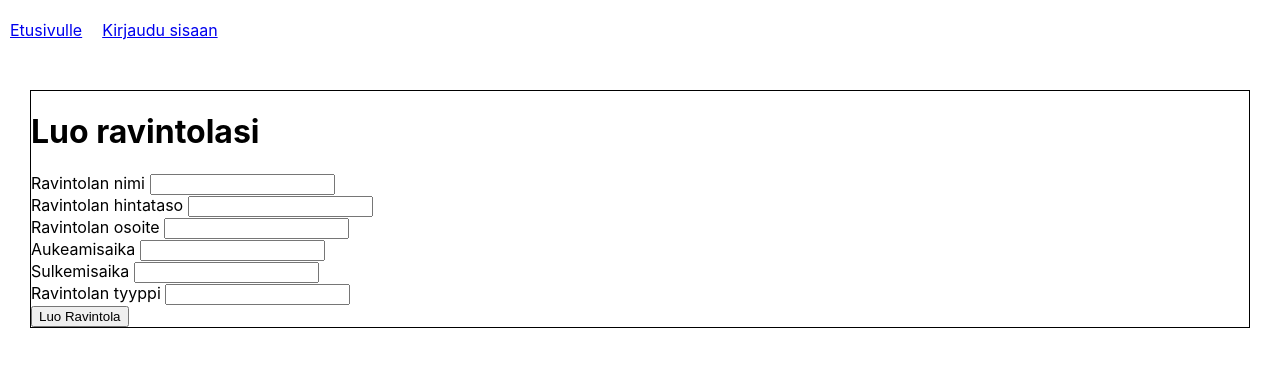
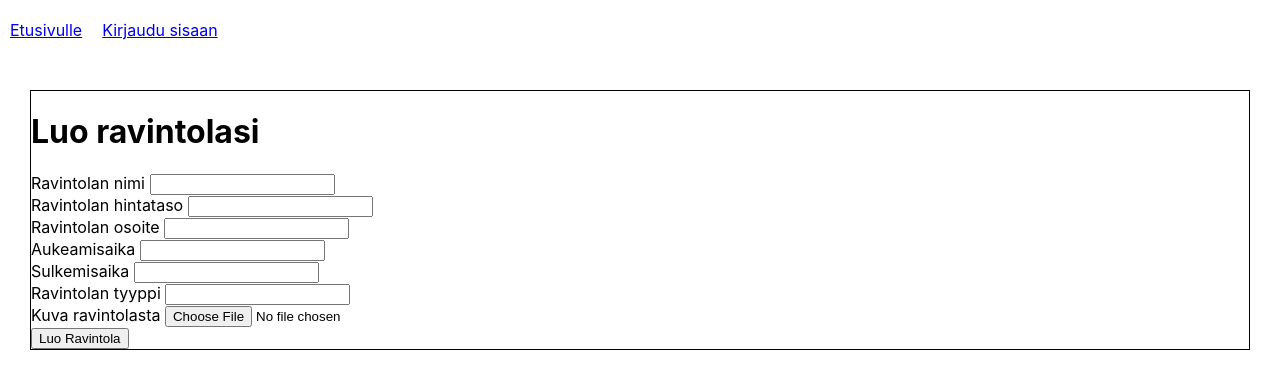
Before and after one commit to TVT21KMO-Group1/Web-projekti, a React (Create React App) app in the folder reactapp1/: page /LuoRavintola in a window 1280 px wide. Shown: the top 388 px of the page. Built offline with nearby package versions, Linux system fonts and the light colour scheme.

Commit message:
Luo ravintola sivulle nappi kuvan lisäykseen, ei toiminnallisuutta vielä

```diff
--- a/reactapp1/src/components/LuoRavintola.js
+++ b/reactapp1/src/components/LuoRavintola.js
@@ -8,8 +8,14 @@ export default function LuoRavintola(props) {
     const [RavintolanOsoite, setRavintolanOsoite] = useState ("");
     const [Aukeamisaika, setAukeamisaika] = useState ("");
     const [Sulkemisaika, setSulkemisaika] = useState ("");
-    const [KuvaRavintolasta, setKuvaRavintolasta] = useState ("");
+    const [KuvaRavintolasta, setKuvaRavintolasta] = useState (null);
     const [RavintolanTyyppi, setRavintolanTyyppi] = useState ("");
+
+
+
+    const LisaaRavintolaKuva = e => {
+      setKuvaRavintolasta(e.target.files[0]);
+  }
 
     const LuoRavintolasi = async() => {                           //tämä luo ravintolan ja lisää sen käyttäjälle, pitää vielä tehdä rajoitin että vain yhden
         await axios.post('http://localhost:3306/Ravintolat', {    //ravintolan voi tehdä yhdelle käyttäjälle
@@ -39,7 +45,10 @@ export default function LuoRavintola(props) {
             <div>Aukeamisaika <input type="text" value={ Aukeamisaika } onInput={e => setAukeamisaika(e.target.value)}/></div>
             <div>Sulkemisaika <input type="text" value={ Sulkemisaika } onInput={e => setSulkemisaika(e.target.value)}/></div>
             <div>Ravintolan tyyppi <input type="text" value={ RavintolanTyyppi } onInput={e => setRavintolanTyyppi(e.target.value)}/></div>
-            {/*<div>Kuva ravintolasta <input type="text" value={ tuote } onInput={e => setTuote(e.target.value)}/></div>*/}
+            <div>Kuva ravintolasta <input type="file" onChange={LisaaRavintolaKuva} /></div>
+
+
+
 
             <button onClick={ () => LuoRavintolasi({ RavintolanNimi, Hintataso, RavintolanOsoite, Aukeamisaika, Sulkemisaika, RavintolanTyyppi, KuvaRavintolasta }) }>Luo Ravintola</button>
 
```
